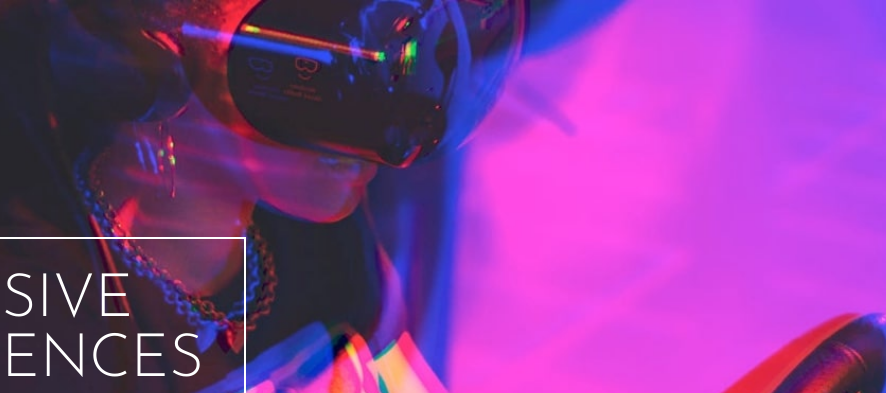
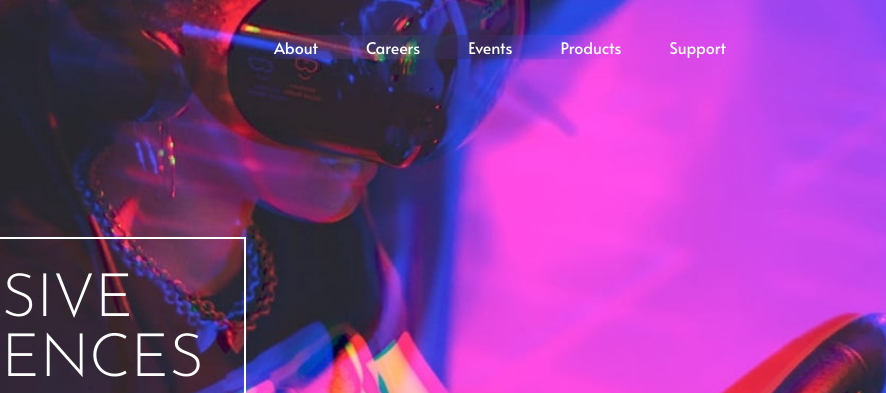
Before and after one commit to Leroy-sama/tailwind-landing, a website: page index.html in a window 1280 px wide. Shown: the top 393 px of the page, 394-1280 px from the left. Drawn offline with Linux system fonts and the light colour scheme.

Commit message:
responsiveness fix

```diff
--- a/index.html
+++ b/index.html
@@ -204,7 +204,7 @@
                 <img class="max-w-6" src="images/icon-pinterest.svg" alt="pinterest">
                 <img class="max-w-6" src="images/icon-instagram.svg" alt="icon-instagram">
             </div>
-            <p class="pt-4 mx-auto sm:pt-8">© 2021 Loopstudios. All rights reserved.</p>
+            <p class="pt-4 mx-auto text-center sm:pt-8">© 2021 Loopstudios. All rights reserved.</p>
         </div>
     </footer>
     <script src="index.js"></script>
--- a/src/input.css
+++ b/src/input.css
@@ -74,4 +74,18 @@ img {
     #hero {
         background-image: url(../images/desktop/image-hero.jpg);
     }
+
+    #nav-links {
+        transform: translateX(0%);
+        position: static;
+        display: flex;
+        flex-direction: row;
+        align-items: center;
+        padding: 0;
+        background: none;
+    }
+
+    #nav-links a {
+        text-transform: capitalize;
+    }
 }
```
Also changed, not shown: dist/output.css.
